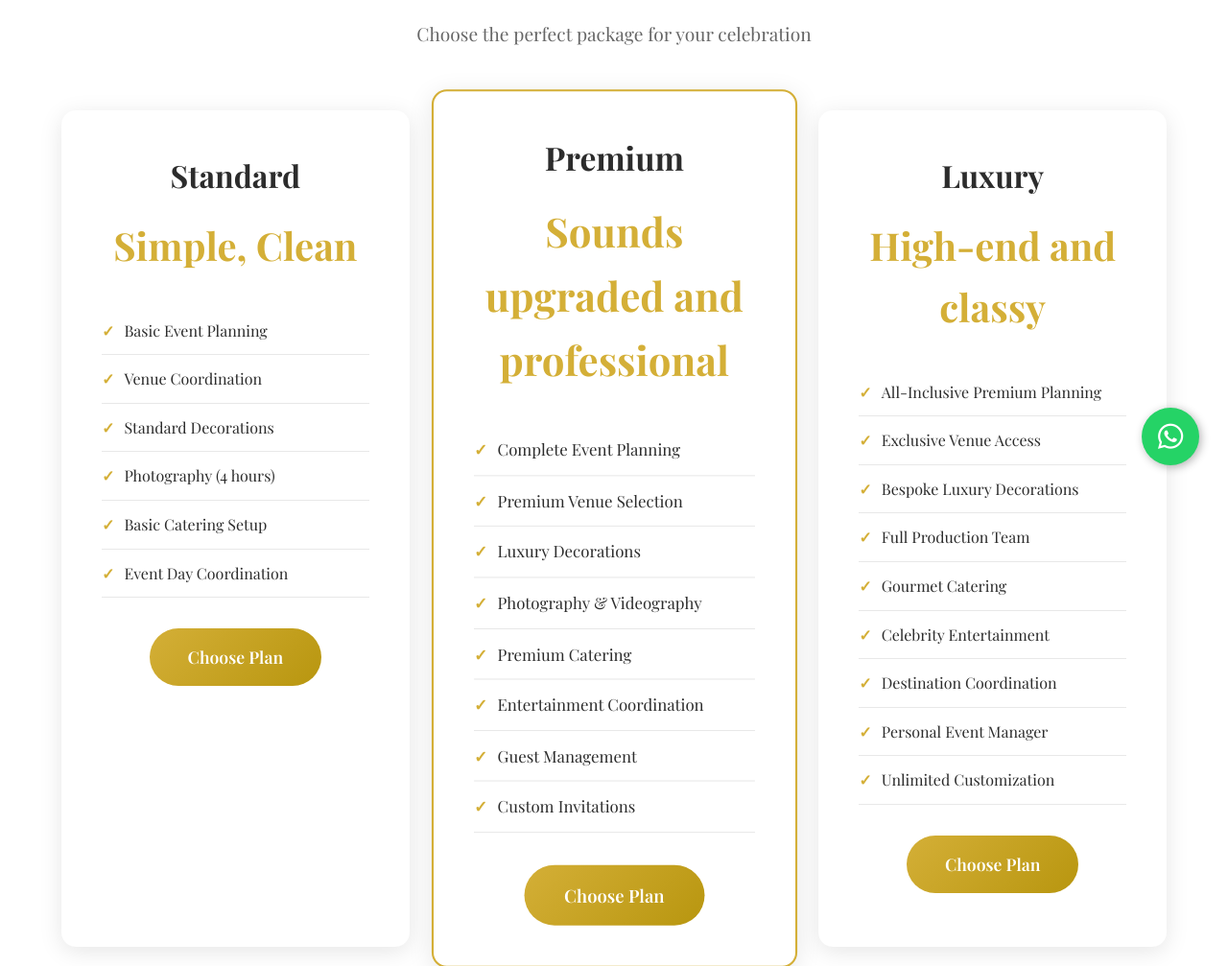
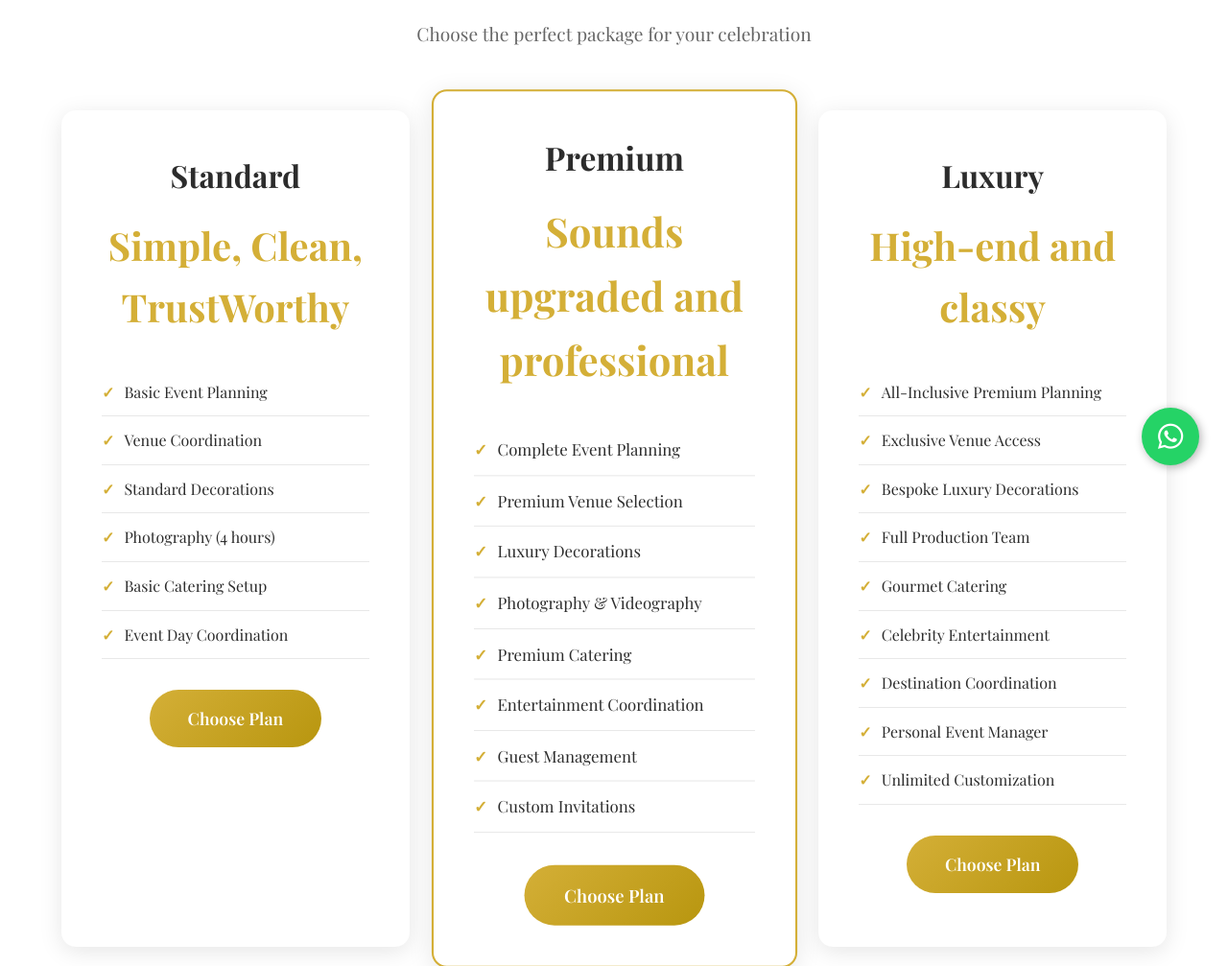
Before and after one commit to Meghana-Kaligiri/KailaraCreations, a Flask app: page /packages in a window 1280 px wide. Shown: the part 285-1292 px from the top of the page at 96% size. Run offline with Flask 3, Linux system fonts and the light colour scheme; some libraries are stand-ins or nearby versions.

Commit message:
Enhance package price description
Updated package description to include 'TrustWorthy'.

```diff
--- a/templates/packages.html
+++ b/templates/packages.html
@@ -13,7 +13,7 @@
         <div class="packages-grid">
             <div class="package-card">
                 <h3>Standard</h3>
-                <div class="package-price">Simple, Clean</div>
+                <div class="package-price">Simple, Clean, TrustWorthy</div>
                 <ul class="package-features">
                     <li>Basic Event Planning</li>
                     <li>Venue Coordination</li>
```
